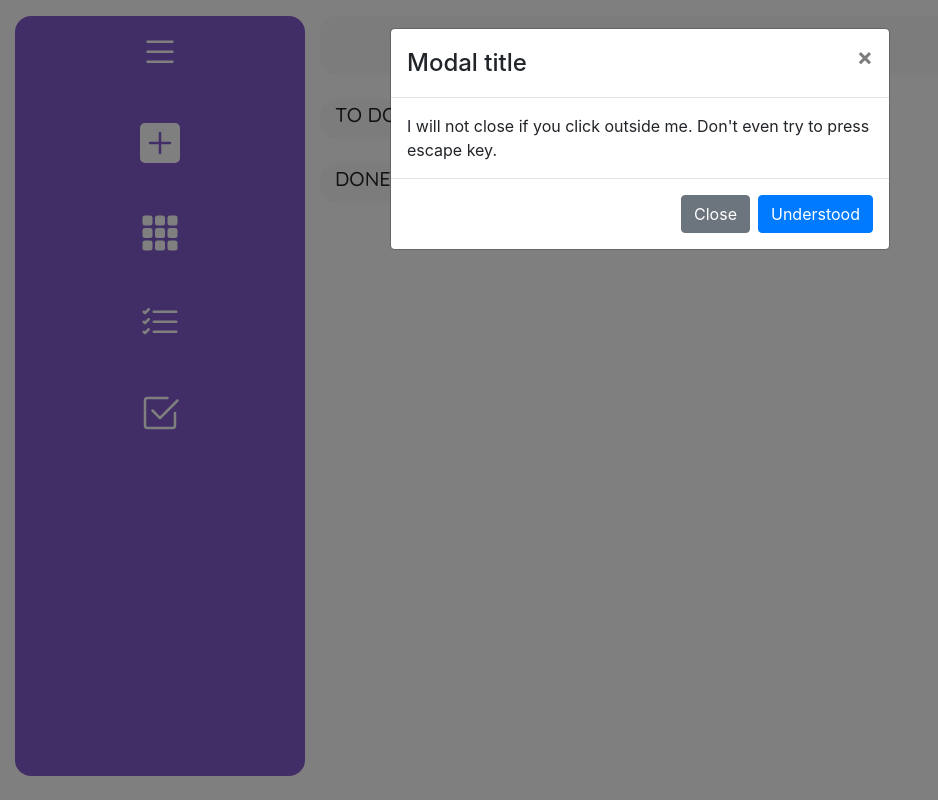
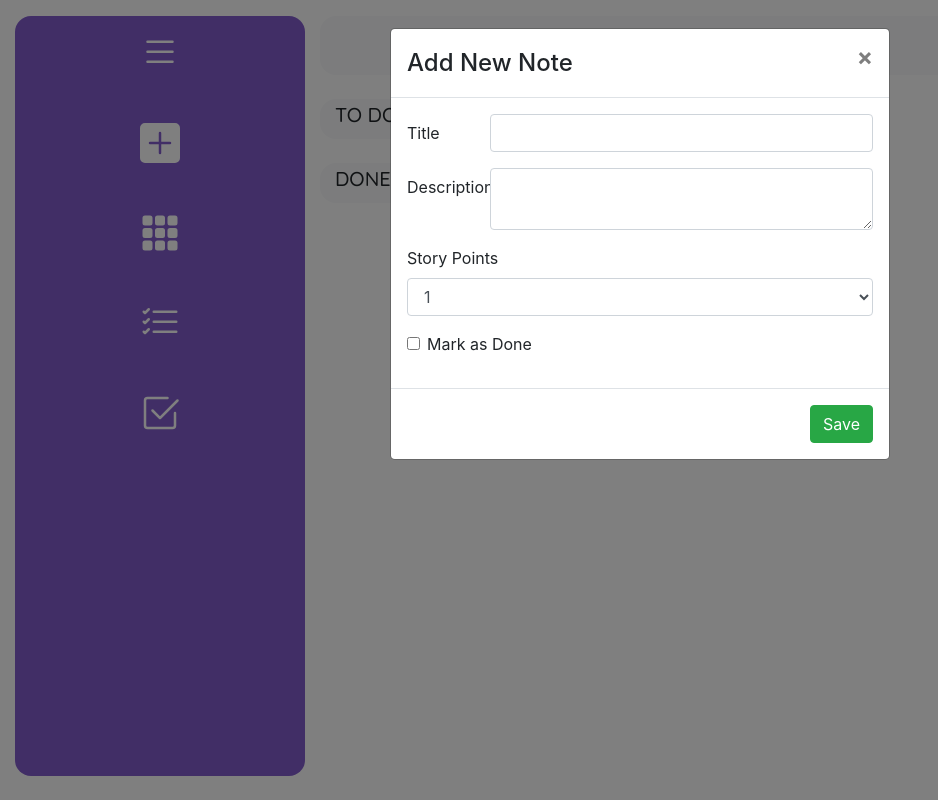
Before and after one commit to KARENLABO/TASK-MANAGER, a React (Create React App) app: page / in a window 1280 px wide. Both pictures are taken after a click on the button 160 px from the left and 143 px from the top of the page. Shown: the whole page, without its empty margins (0-938 px from the left). Built offline with nearby package versions, Linux system fonts and the light colour scheme.

Commit message:
Updating Modal and creating Local storage crud and constats file

```diff
--- a/src/App.js
+++ b/src/App.js
@@ -7,7 +7,6 @@ import 'bootstrap/dist/css/bootstrap.min.css';
 
 
 function App() {
-
 
   return (
     <>
--- a/src/Components/Menu/Modal/ModalNewTask.jsx
+++ b/src/Components/Menu/Modal/ModalNewTask.jsx
@@ -20,17 +20,48 @@ function ModalNewTask() {
         keyboard={false}
       >
         <Modal.Header closeButton>
-          <Modal.Title>Modal title</Modal.Title>
+          <Modal.Title className='text-center'>Add New Note </Modal.Title>
         </Modal.Header>
         <Modal.Body>
-          I will not close if you click outside me. Don't even try to press
-          escape key.
+          <form>
+            <div class="form-group row">
+              <label for="inputEmail3" class="col-sm-2 col-form-label">Title</label>
+              <div class="col-sm-10">
+                <input type="text" class="form-control" id="inputEmail3" />
+              </div>
+            </div>
+            <div class="form-group row">
+              <label for="inputPassword3" class="col-sm-2 col-form-label">Description</label>
+              <div class="col-sm-10">
+                <textarea type="text" class="form-control" id="inputPassword3" />
+              </div>
+            </div>
+
+            <div class="form-group">
+              <label for="exampleFormControlSelect1">Story Points</label>
+              <select class="form-control" id="exampleFormControlSelect1">
+                <option>1</option>
+                <option>2</option>
+                <option>3</option>
+                <option>4</option>
+                <option>5</option>
+              </select>
+            </div>
+
+
+            <div class="form-group row">
+              <div class="col-sm-10">
+                <div class="form-check">
+                  <input class="form-check-input" type="checkbox" id="gridCheck1" />
+                  <label class="form-check-label" for="gridCheck1">Mark as Done </label>
+                </div>
+              </div>
+            </div>
+          </form>
         </Modal.Body>
+
         <Modal.Footer>
-          <Button variant="secondary" onClick={handleClose}>
-            Close
-          </Button>
-          <Button variant="primary">Understood</Button>
+          <Button variant="success">Save</Button>
         </Modal.Footer>
       </Modal>
     </>
--- /dev/null
+++ b/src/constants.js
@@ -0,0 +1,6 @@
+export const STATUS_IN_PROGRESS = 'IN PROGRESS'
+export const STATUS_DONE = 'DONE';
+export const PRIORITY_LOW = 'LOW';
+export const PRIORITY_MEDIUM = 'MEDIUM';
+export const PRIORITY_HIGH = 'HIGH';
+export const LOCAL_STORAGE_KEY = 'allTasks';
```
Also changed, not shown: src/Components/Menu/AddTask.js (deleted, +0 -33 lines), src/Components/Menu/LocalStorageCRUD.js (added, +99 -0 lines).
